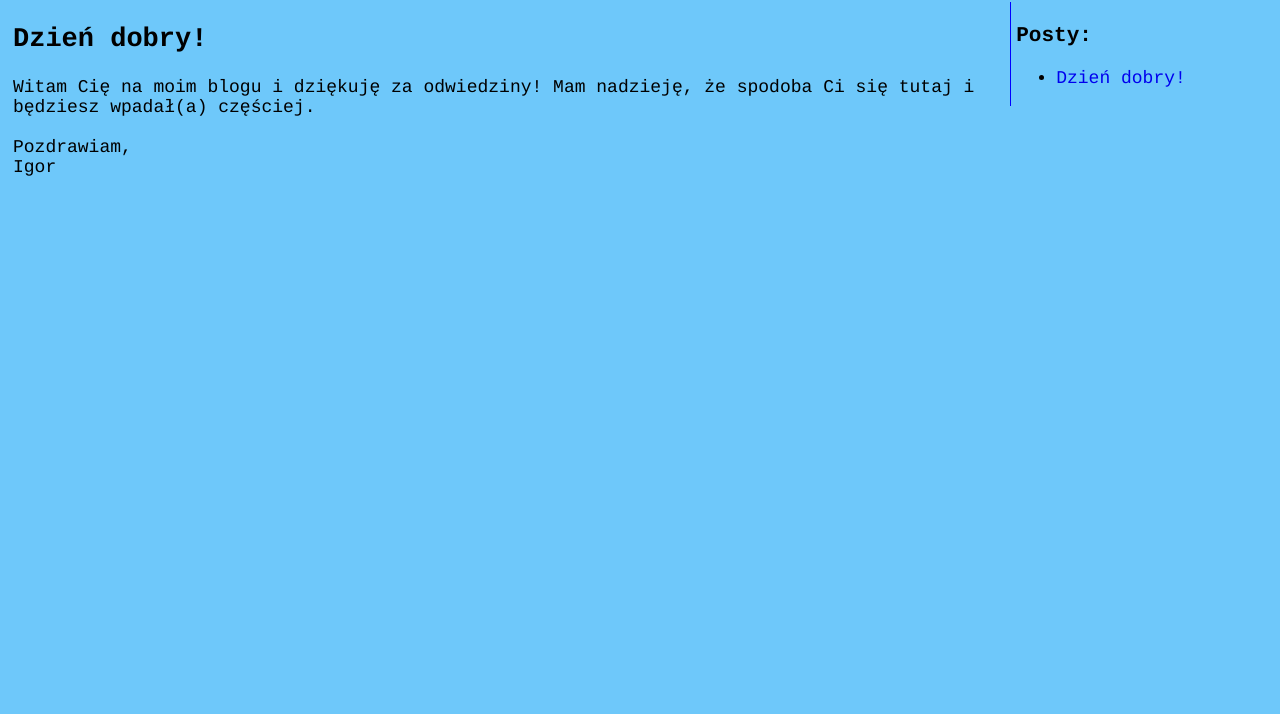
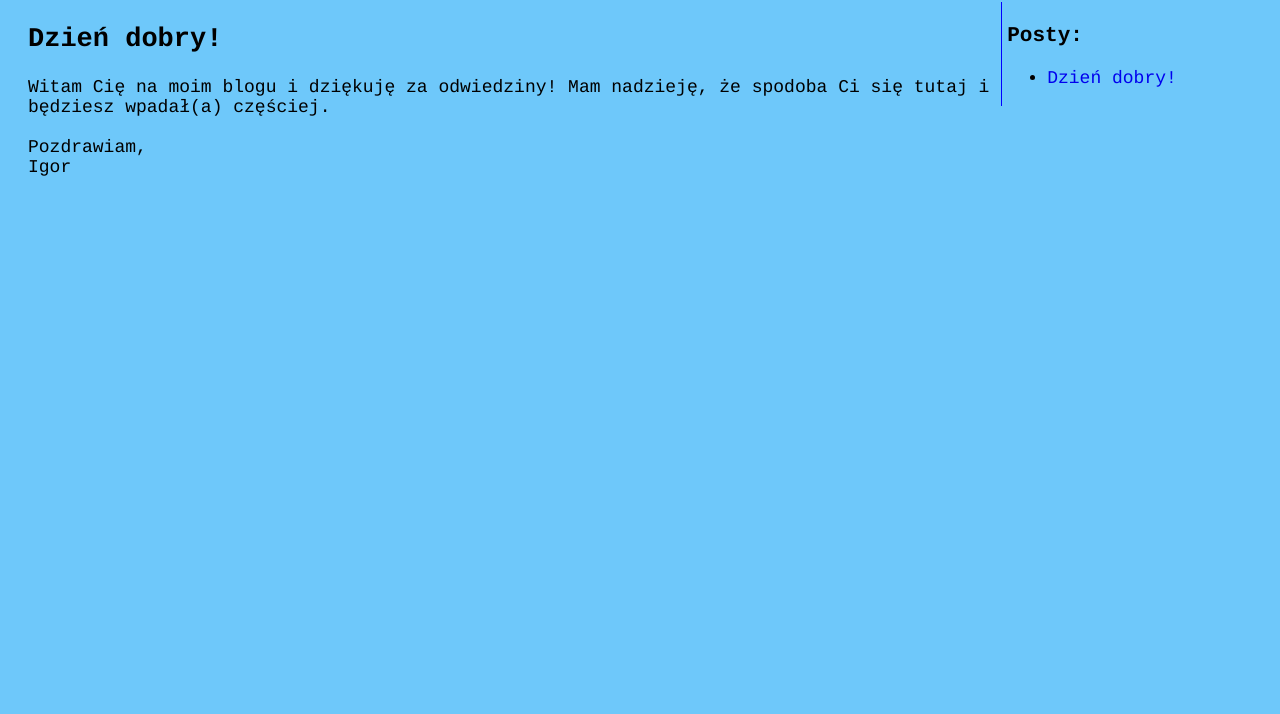
Before and after one commit to 16012/16012.github.io, a plain HTML site: page index.html in a window 1280 px wide. Shown: the part 86-800 px from the top of the page. Drawn offline with Linux system fonts and the light colour scheme.

Commit message:
Update index.html

```diff
--- a/index.html
+++ b/index.html
@@ -11,8 +11,8 @@
                 background-color: rgb(110, 200, 250);
                 font-family: courier, monospace;
                 font-size: 18px;
-                padding-left: 5px;
-                padding-right: 5px;
+                padding-left: 20px;
+                padding-right: 20px;
             }
             #title
             {
```
